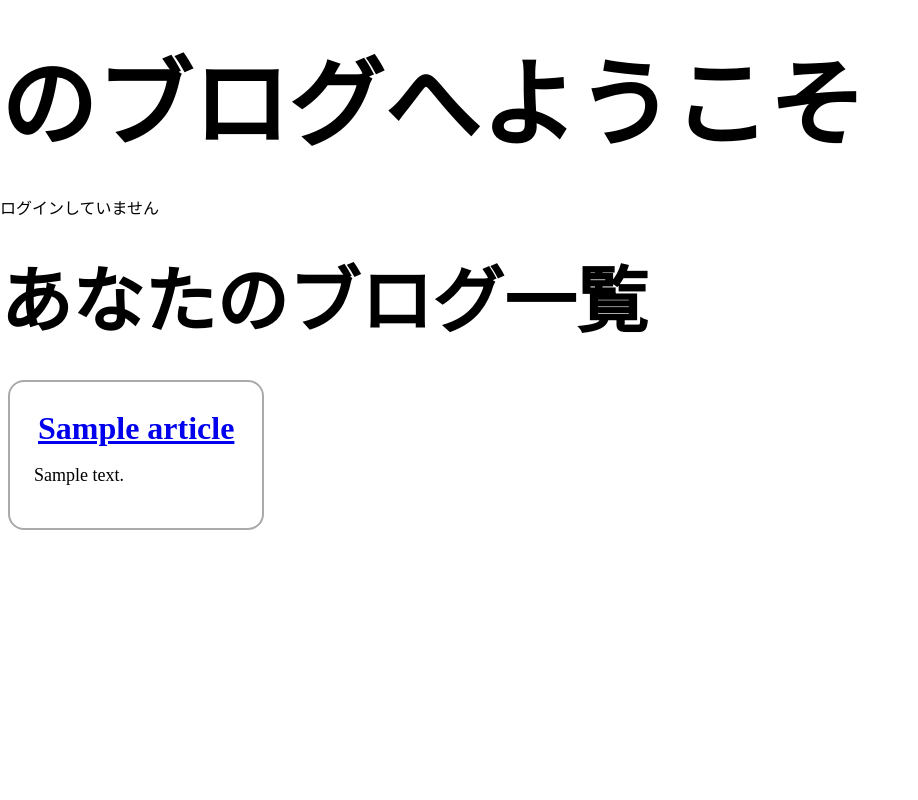
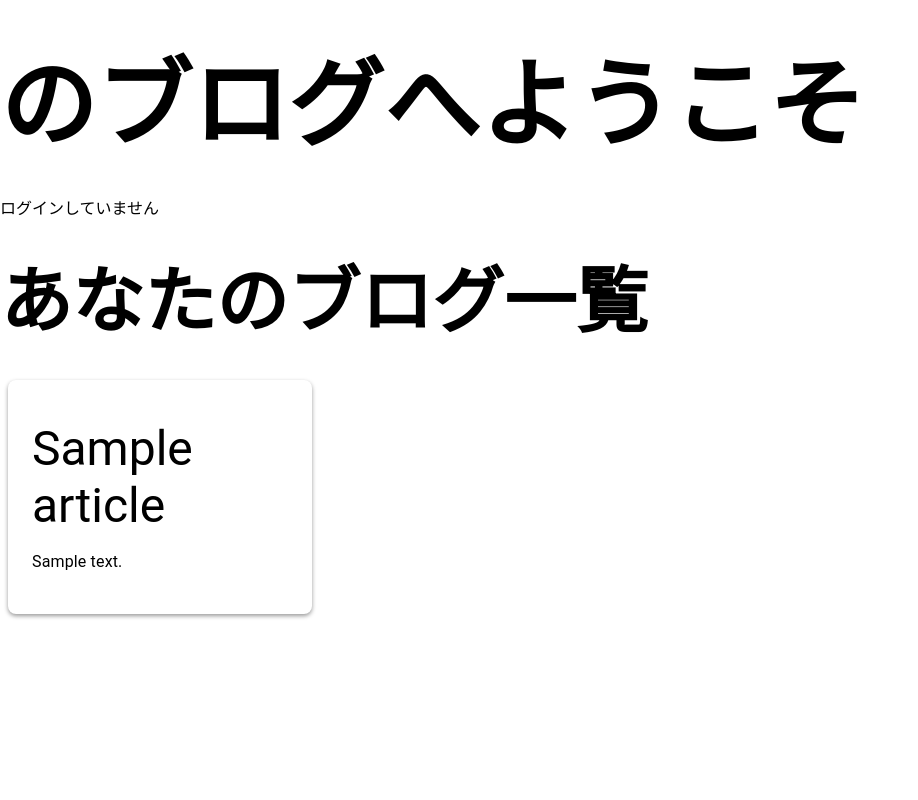
Before and after one commit to imeankenshin/test-django, a Django app: page /blog/ in a window 1280 px wide. Shown: the whole page, without its empty margins (0-918 px from the left). Run offline with Django 4.2, Linux system fonts and the light colour scheme; tables that the repository leaves empty hold one stand-in row (values such as "Sample post"); a database or web service that is not in the repository returns one stand-in record (values such as "Sample title"); data that the repository does not hold is empty.

Commit message:
Updated: style

```diff
--- a/blog/templates/blog/index.css
+++ b/blog/templates/blog/index.css
@@ -1,5 +1,5 @@
 :root {
-  font-family: "SF Compact";
+  font-family: "Roboto";
   margin: 0;
   padding: 0;
   font-weight: 500;
--- a/blog/templates/blog/index.html
+++ b/blog/templates/blog/index.html
@@ -13,7 +13,7 @@
   <div class="blog-contain">
     {% for article in articles %}
     <div class="blog-card">
-      <h3><a href="articles/${article.id}">{{article.title}}</a></h3>
+      <a href="articles/{{article.id}}"><h3>{{article.title}}</h3></a>
       <p>{{article.body}}</p>
     </div>
     {% endfor %}
@@ -21,18 +21,37 @@
 </main>
 
 <style>
+  :root {
+    font-family: Roboto, Helvetica, Arial, sans-serif;
+  }
   .blog-contain {
-    display: flex;
-    align-items: center;
+    display: grid;
+    grid-template-columns: 1fr 1fr 1fr 1fr;
   }
   .blog-card {
+    box-shadow: 0 2px 4px #0006;
     padding: 1.5rem;
     margin: 0.5rem;
-    border: 2px solid #aaa;
-    border-radius: 1rem;
+    /* border: 2px solid #aaa; */
+    border-radius: 0.5rem;
   }
-  .blog-card > h3 {
-    margin: 0.25rem;
-    font-size: 2rem;
+  .blog-card a {
+    text-decoration: none;
+  }
+  h3 {
+    color: black;
+    font-size: 3rem;
+    margin: 1rem 0;
+    font-weight: 400;
+  }
+  .blog-card a:hover {
+    color: blueviolet;
+    text-decoration: underline;
+  }
+  p {
+    font-weight: 400;
+    font-size: 1rem;
+    line-height: 1.5;
+    letter-spacing: 0.00938em;
   }
 </style>
```
